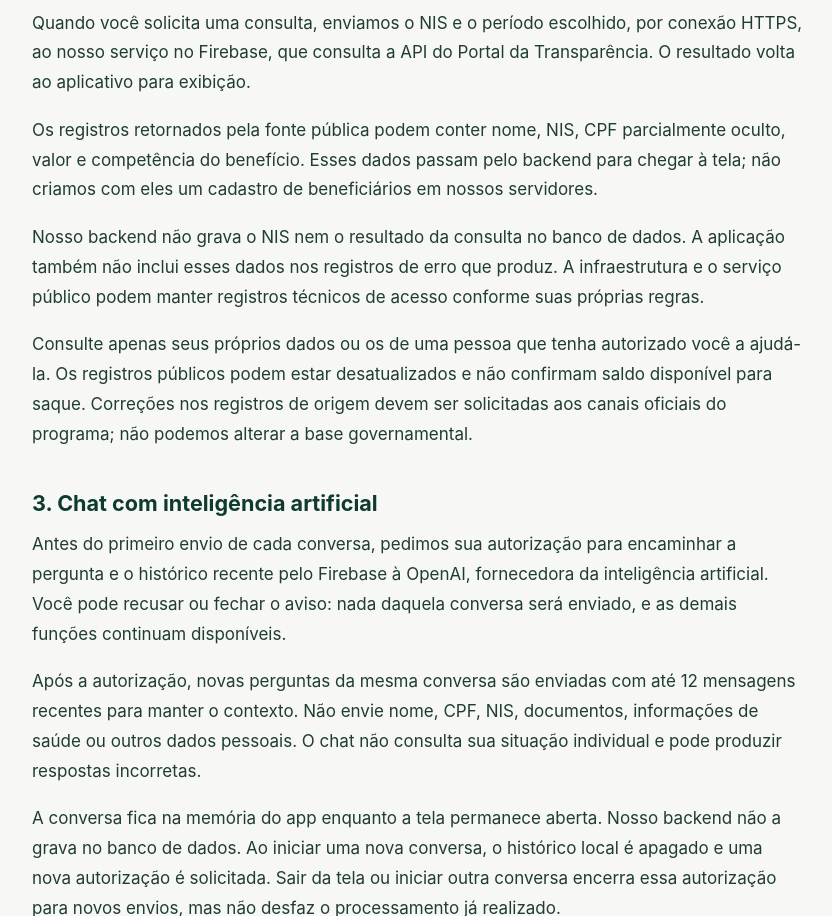
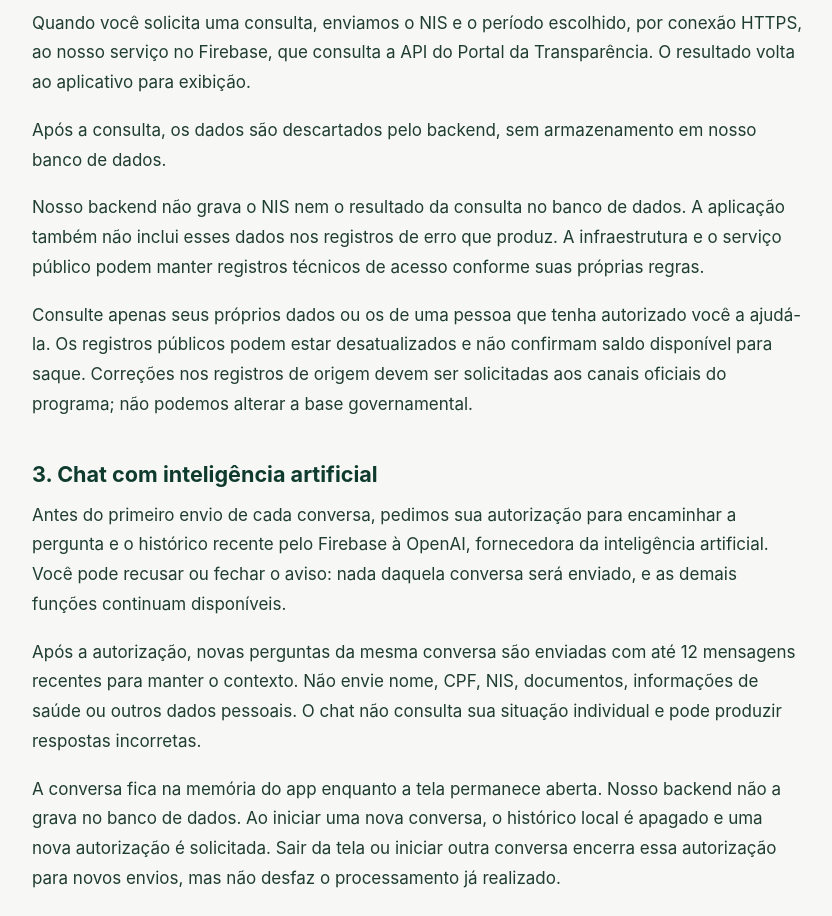
Before and after one commit to matheusestoquenuness/bolsa-familia-guia-legal, a plain HTML site: page index.html in a window 1280 px wide. Shown: the part 1519-2435 px from the top of the page, without its empty margins (222-1054 px from the left). Drawn offline with Linux system fonts and the light colour scheme.

Commit message:
Simplifica explicação sobre descarte após a consulta

```diff
--- a/index.html
+++ b/index.html
@@ -24,7 +24,7 @@
 <p>O app não solicita acesso a contatos, fotos, câmera, microfone, localização precisa, dados do Saúde ou informações de pagamento. O endereço IP pode permitir aos fornecedores estimar uma localização aproximada.</p>
 <h2>2. Consulta de benefícios</h2>
 <p>Quando você solicita uma consulta, enviamos o NIS e o período escolhido, por conexão HTTPS, ao nosso serviço no Firebase, que consulta a API do Portal da Transparência. O resultado volta ao aplicativo para exibição.</p>
-<p>Os registros retornados pela fonte pública podem conter nome, NIS, CPF parcialmente oculto, valor e competência do benefício. Esses dados passam pelo backend para chegar à tela; não criamos com eles um cadastro de beneficiários em nossos servidores.</p>
+<p>Após a consulta, os dados são descartados pelo backend, sem armazenamento em nosso banco de dados.</p>
 <p>Nosso backend não grava o NIS nem o resultado da consulta no banco de dados. A aplicação também não inclui esses dados nos registros de erro que produz. A infraestrutura e o serviço público podem manter registros técnicos de acesso conforme suas próprias regras.</p>
 <p>Consulte apenas seus próprios dados ou os de uma pessoa que tenha autorizado você a ajudá-la. Os registros públicos podem estar desatualizados e não confirmam saldo disponível para saque. Correções nos registros de origem devem ser solicitadas aos canais oficiais do programa; não podemos alterar a base governamental.</p>
 <h2>3. Chat com inteligência artificial</h2>
```
